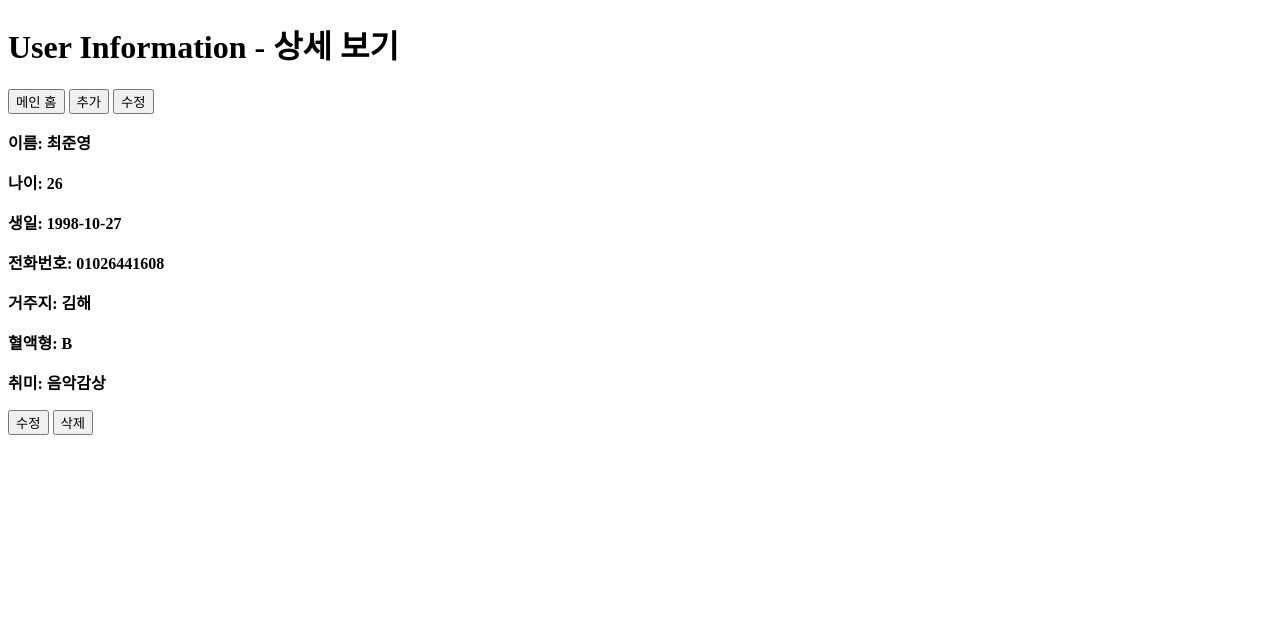
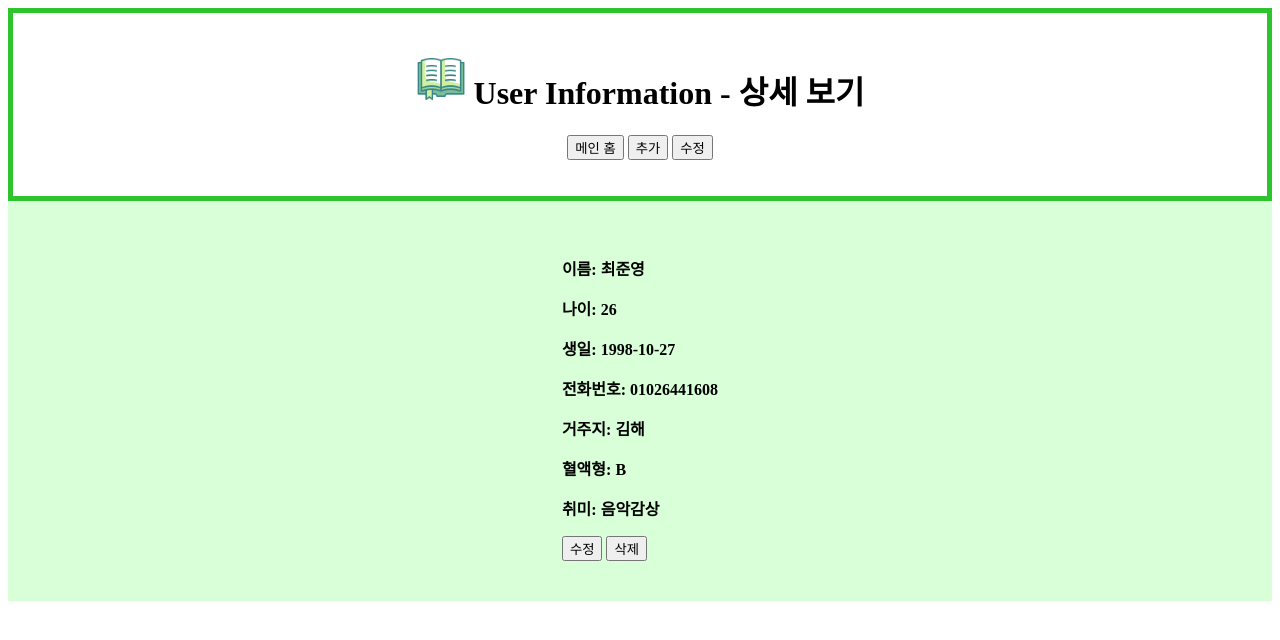
Before and after one commit to Che60/project2_final, a plain HTML site: page view.html in a window 1280 px wide. Drawn offline with Linux system fonts and the light colour scheme.

Commit message:
final edit

```diff
--- a/my.css
+++ b/my.css
@@ -14,3 +14,20 @@ td {
     text-align: center;
     margin-top: 50px;
 }
+
+.title {
+    text-align: center;
+    border: 5px solid #2dc42d;
+    padding: 20px;
+    background-color: rgb(255, 255, 255);
+}
+
+
+.bodyStyle {
+    background-color: #d8ffd8;
+    display: flex;
+    justify-content: center;
+    align-items: center;
+    height: 50vh;
+    margin: 0;
+}
--- a/view.html
+++ b/view.html
@@ -4,12 +4,13 @@
 <head>
     <meta charset="UTF-8">
     <meta name="viewport" content="width=device-width, initial-scale=1.0">
+    <link rel="stylesheet" type="text/css" href="my.css">
     <title>User Information</title>
 </head>
 
 <body>
-    <div>
-        <h1>User Information - 상세 보기</h1>
+    <div class="title">
+        <h1><img src="book_mark_green_icon.png" alt="" width="50" height="50">&nbspUser Information - 상세 보기</h1>
         <p>
             <button onclick="home()">메인 홈</button>
             <button onclick="addUser()">추가</button>
@@ -17,7 +18,8 @@
         </p>
     </div>
 
-    <div id="userInfo">
+    <div class="bodyStyle">
+        <div id="userInfo">
         <p><strong>이름: 최준영</strong> <span id="name"></span></p>
         <p><strong>나이: 26</strong> <span id="age"></span></p>
         <p><strong>생일: 1998-10-27</strong> <span id="birthday"></span></p>
@@ -25,9 +27,12 @@
         <p><strong>거주지: 김해</strong> <span id="address"></span></p>
         <p><strong>혈액형: B</strong> <span id="bloodType"></span></p>
         <p><strong>취미: 음악감상</strong> <span id="hobbies"></span></p>
+        <button onclick="editUser()">수정</button>
+        <button onclick="deleteUser()">삭제</button>
     </div>
-    <button onclick="editUser()">수정</button>
-    <button onclick="deleteUser()">삭제</button>
+    </div>
+
+
 
     <script>
         displayUserInfo();
```
Also changed, not shown: add.html (+10 -3 lines), edit.html (+6 -2 lines), index.html (+5 -5 lines), book_mark_green_icon.png (added).
